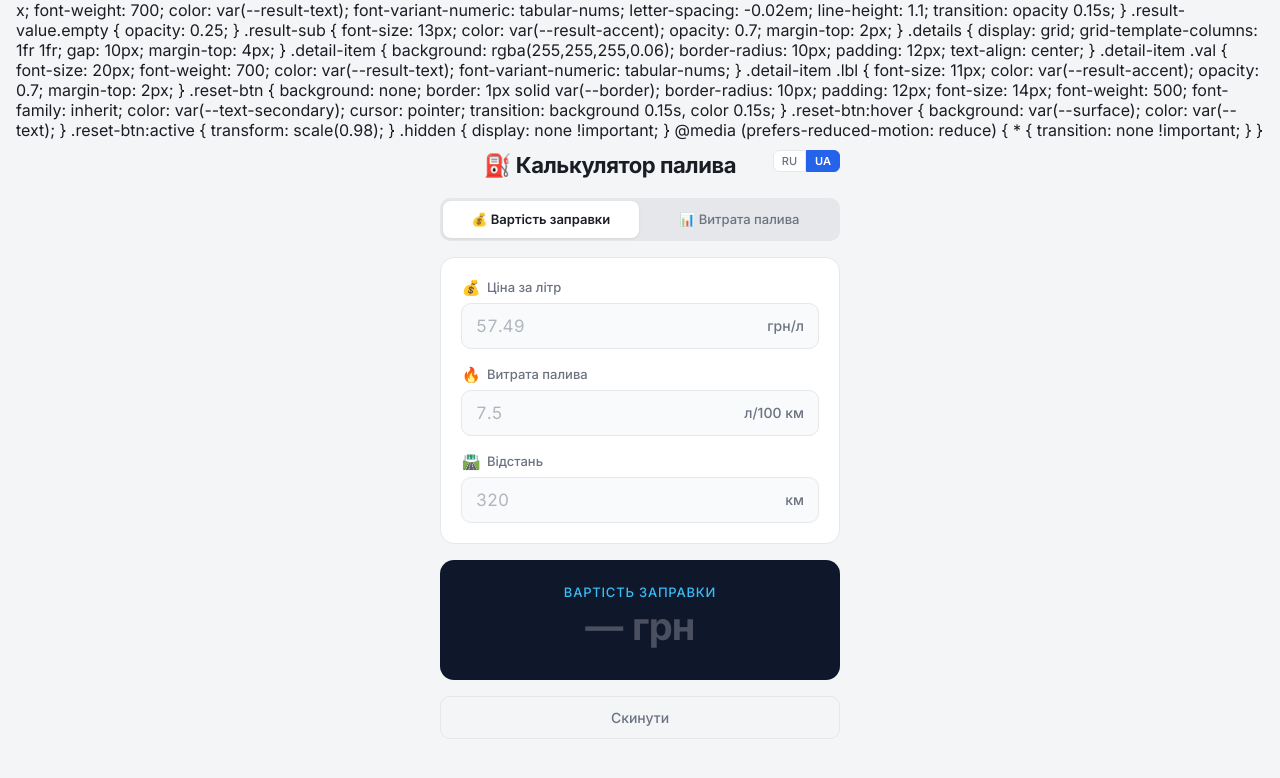
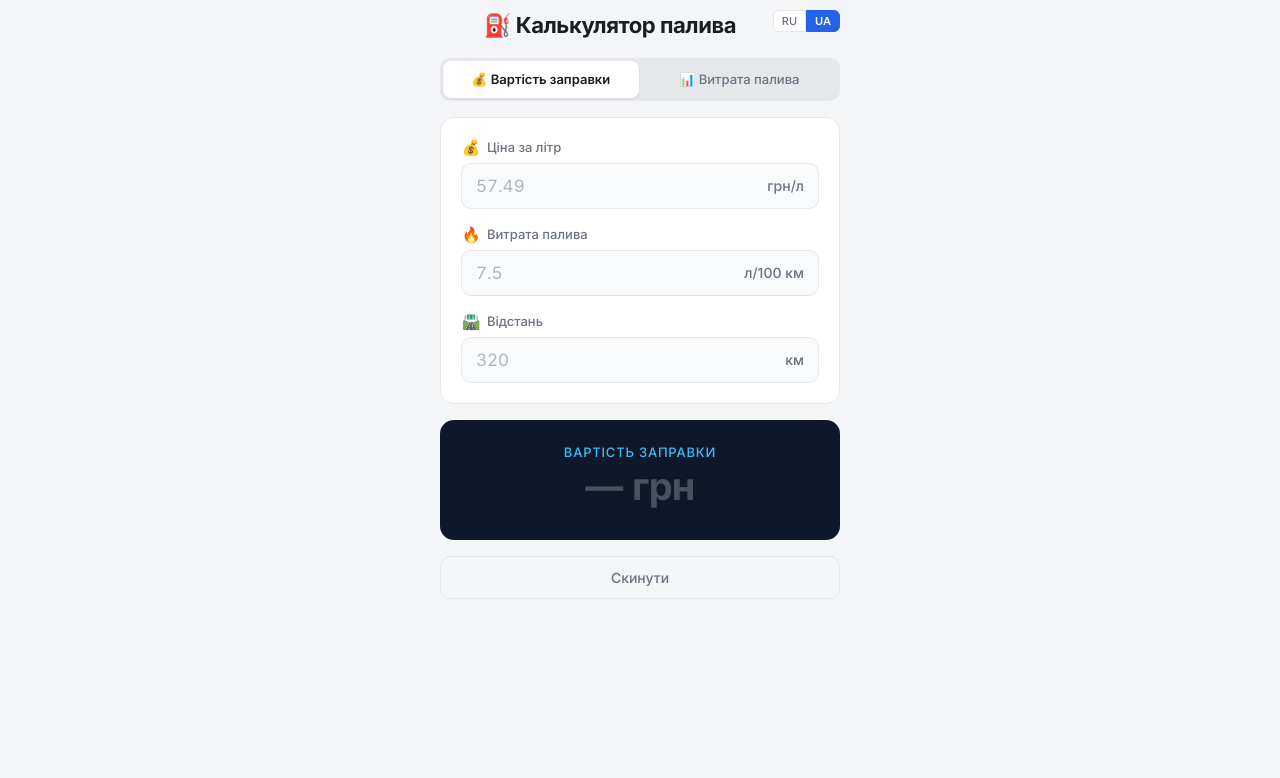
Before and after one commit to nikolaysha-lab/fuel-calc, a plain HTML site: page index.html in a window 1280 px wide. Drawn offline with Linux system fonts and the light colour scheme.

Commit message:
Add files via upload

```diff
--- a/index.html
+++ b/index.html
@@ -101,20 +101,6 @@
   @media (prefers-reduced-motion: reduce) { * { transition: none !important; } }
 </style>
 </head>
-<body>x; font-weight: 700; color: var(--result-text); font-variant-numeric: tabular-nums; letter-spacing: -0.02em; line-height: 1.1; transition: opacity 0.15s; }
-  .result-value.empty { opacity: 0.25; }
-  .result-sub { font-size: 13px; color: var(--result-accent); opacity: 0.7; margin-top: 2px; }
-  .details { display: grid; grid-template-columns: 1fr 1fr; gap: 10px; margin-top: 4px; }
-  .detail-item { background: rgba(255,255,255,0.06); border-radius: 10px; padding: 12px; text-align: center; }
-  .detail-item .val { font-size: 20px; font-weight: 700; color: var(--result-text); font-variant-numeric: tabular-nums; }
-  .detail-item .lbl { font-size: 11px; color: var(--result-accent); opacity: 0.7; margin-top: 2px; }
-  .reset-btn { background: none; border: 1px solid var(--border); border-radius: 10px; padding: 12px; font-size: 14px; font-weight: 500; font-family: inherit; color: var(--text-secondary); cursor: pointer; transition: background 0.15s, color 0.15s; }
-  .reset-btn:hover { background: var(--surface); color: var(--text); }
-  .reset-btn:active { transform: scale(0.98); }
-  .hidden { display: none !important; }
-  @media (prefers-reduced-motion: reduce) { * { transition: none !important; } }
-</style>
-</head>
 <body>
 <div class="app">
   <header><h1 id="app-title">⛽ Калькулятор палива</h1></header>
```
